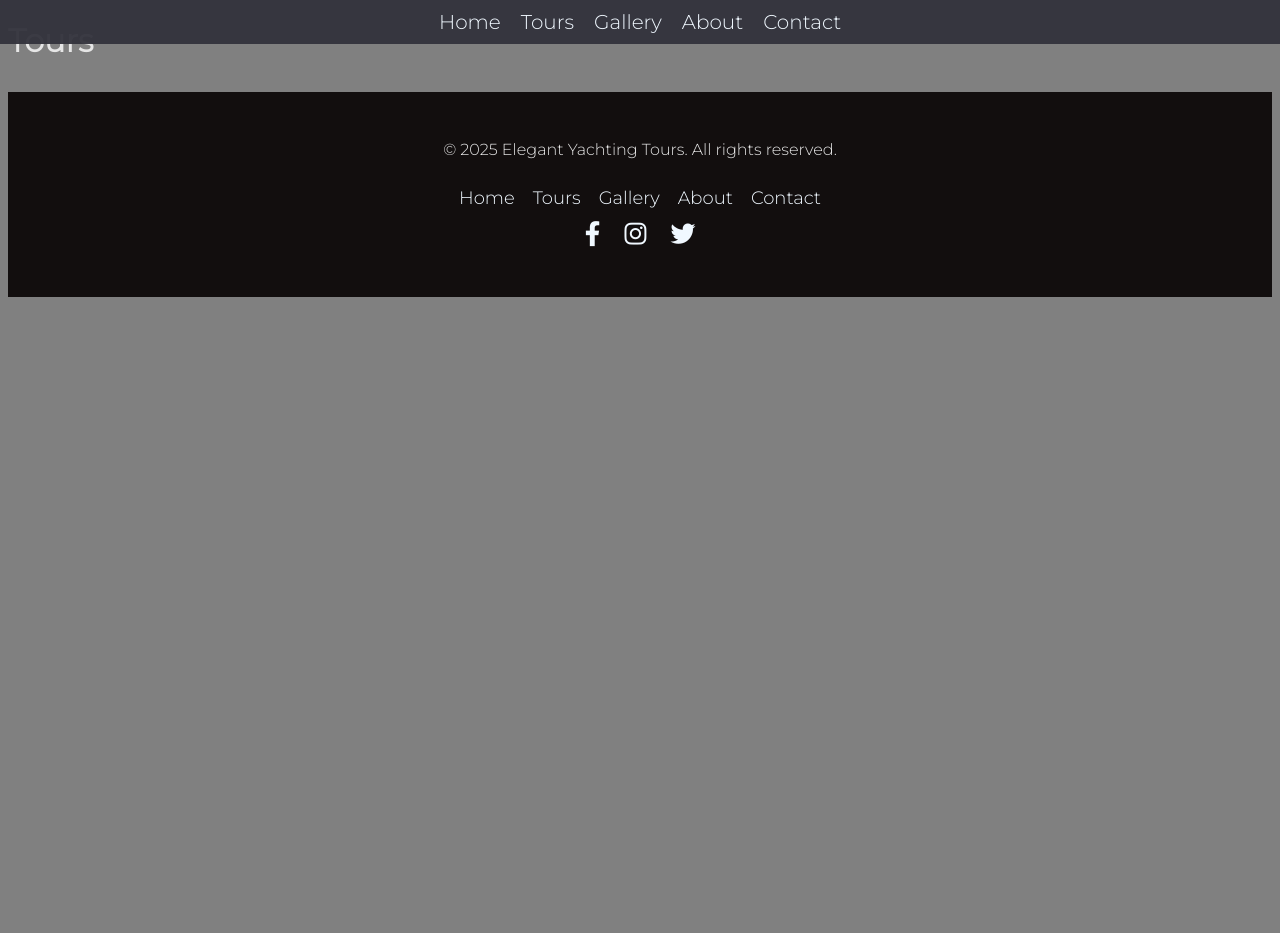
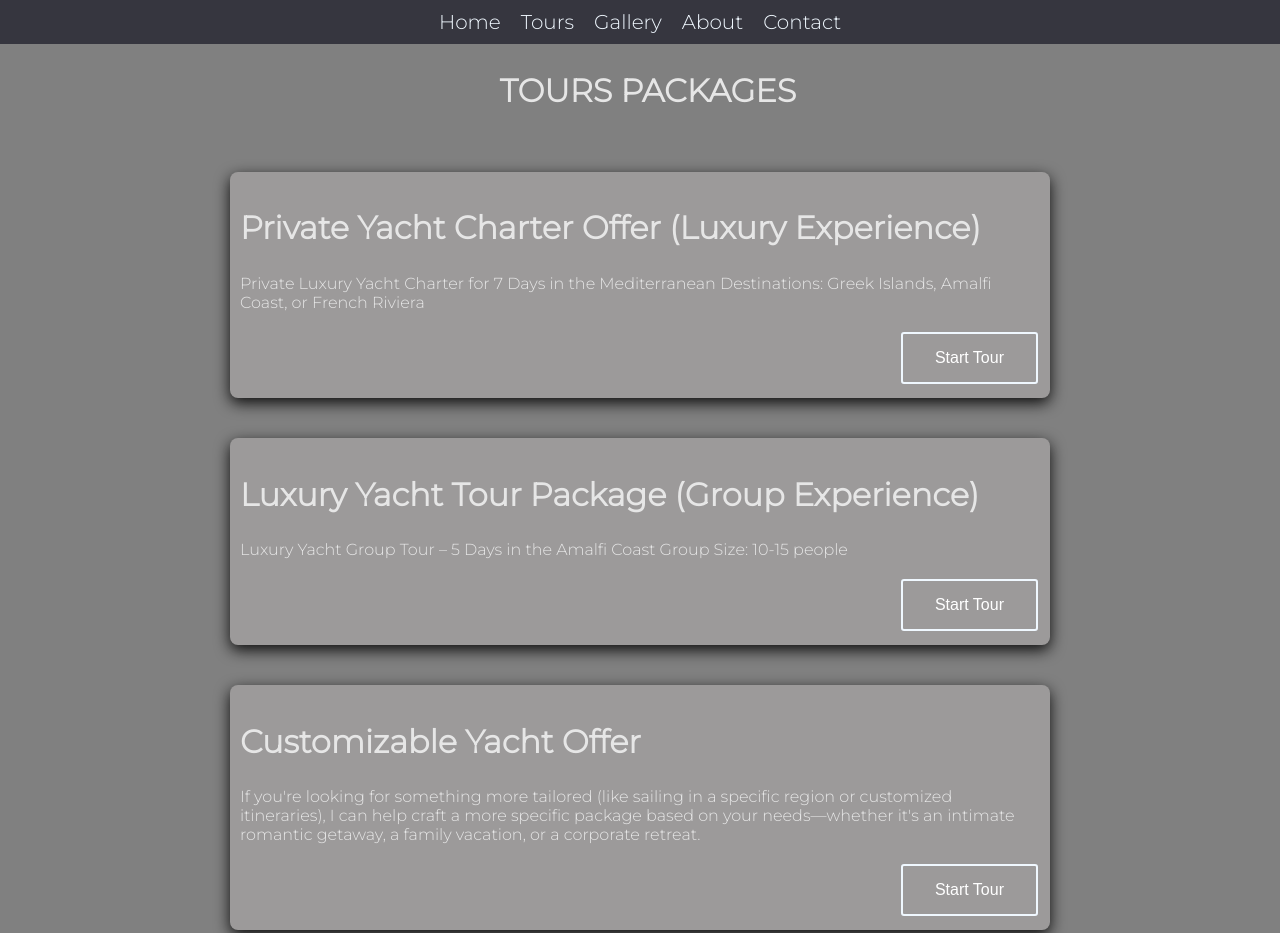
Before and after one commit to itolkent/html_itol, a plain HTML site: page tours.html in a window 1280 px wide. Shown: the top 933 px of the page. Before the commit the page ends 800 px from the top, so only its background shows below. Drawn offline with Linux system fonts and the light colour scheme.

Commit message:
Adding Tour Page , Contact Page and Gallery Page

```diff
--- a/css/style.css
+++ b/css/style.css
@@ -144,6 +144,7 @@ li {
 }
 
 .nav-footer a {
+
     padding: 5px;
     font-family: Impact, Haettenschweiler, 'Arial Narrow Bold', sans-serif;
     font-family: "Montserrat", sans-serif;
@@ -152,6 +153,7 @@ li {
     transition: color 0.3s, border-bottom 0.3s;
     padding-bottom: 5px;
     position: relative;
+
 
 }
 
@@ -214,11 +216,22 @@ li {
     color: #f0f8ff;
     font-size: 25px;
     padding: 10px;
+
 }
 
 .social-media-icon a:hover {
     color: #0000ff;
 
+}
+
+.head_container {
+    margin-top: 50px;
+    width: 100vw;
+    text-align: center;
+    display: flex;
+    align-items: center;
+    flex-direction: column;
+    justify-content: center;
 }
 
 /* GallerySection */
@@ -243,6 +256,7 @@ figure {
 
 
 }
+
 figure img {
     width: 100%;
     height: 300px;
@@ -257,12 +271,109 @@ figure img {
     box-shadow: 0px 0px 3px #ffffff;
     border: 3px solid #ffffff;
 }
-figcaption{
+
+figcaption {
     text-align: center;
-    background-color: rgba(255, 255, 255 ,0.5);
+    background-color: rgba(255, 255, 255, 0.5);
     width: 100%;
     z-index: 1;
     text-transform: uppercase;
     position: absolute;
     bottom: 6px;
 }
+
+/* Contact Section */
+.contact-header {
+    margin-top: 50px;
+    width: 100vw;
+    text-align: center;
+    display: flex;
+    align-items: center;
+    flex-direction: column;
+    justify-content: center;
+}
+
+.contact-form {
+    border-radius: 10px;
+    text-align: left;
+    background-color: #545459;
+    color: #e6e6e6;
+    padding: 20px;
+    width: 30%;
+    border: 5px black;
+
+}
+
+.button-container {
+    display: flex;
+    width: 100%;
+    justify-content: center;
+}
+
+.tour-button {
+
+    align-self: center;
+}
+
+/* Tour Section */
+
+/* .contact-header {
+    margin-top: 50px;
+    width: 100vw;
+    text-align: center;
+    display: flex;
+    align-items: center;
+    flex-direction: column;
+    justify-content: center;
+} */
+.tour-button-container {
+    display: flex;
+    width: 100%;
+    justify-content: right;
+
+}
+
+.package_container {
+    padding: 10px;
+    max-width: 800px;
+    margin: 40px auto;
+    width: 100%;
+    background-color: #9c9a9a;
+    border-radius: 8px;
+    box-shadow: 0 5px 15px #0c0c0c;
+}
+.package_content{
+    display: flex;
+    justify-content: space-between;
+}
+
+.package_container button {
+    align-self: flex-end;
+    border-radius: 3px;
+    border: none;
+    color: rgb(255, 255, 255);
+    padding: 15px 32px;
+    text-align: center;
+    text-decoration: none;
+    display: inline-block;
+    font-size: 16px;
+    margin: 4px 2px;
+    cursor: pointer;
+    background-color: transparent;
+    border: 2px solid #f0f8ff;
+    outline: none;
+}
+
+.package_container button:hover {
+    background-color: #515055;
+    color: #0000ff;
+}
+
+.package_container button:active {
+    transform: translate(3px);
+}
+
+.package_container button::after,
+.package_container button::after {
+    border-radius: 3px;
+}
--- a/tours.html
+++ b/tours.html
@@ -2,12 +2,18 @@
 <html>
 
 <head>
+
     <title>Tours</title>
     <link rel="stylesheet" href="css/style.css">
     <link href="https://fonts.googleapis.com/css2?family=Montserrat:ital,wght@0,300;1,300&display=swap"
         rel="stylesheet">
     <link href="https://cdnjs.cloudflare.com/ajax/libs/font-awesome/6.0.0-beta3/css/all.min.css" rel="stylesheet">
 
+    <meta charset="UTF-8">
+    <meta name="description" content="Yachting Tours Page">
+    <meta name="keywords" content="Yachting, yacht, sail,water,holidays">
+    <meta name="author" content="Kent">
+    <meta name="viewport" content="width=device-width, initial-scale=1.0">
 
 </head>
 
@@ -22,9 +28,45 @@
         </ul>
 
     </nav>
-    <h1>
-        Tours
-    </h1>
+    <div class="head_container">
+        <h1>
+            TOURS PACKAGES
+        </h1>
+    </div>
+
+    <section class="package_container">
+        <h1 class="discoverText">Private Yacht Charter Offer (Luxury Experience)</h1>
+        <p>Private Luxury Yacht Charter for 7 Days in the Mediterranean
+            Destinations: Greek Islands, Amalfi Coast, or French Riviera </p>
+        <div class="tour-button-container">
+            <button>Start Tour</button>
+        </div>
+
+    </section>
+
+
+    </div>
+    <section class="package_container">
+        <h1 class="discoverText">Luxury Yacht Tour Package (Group Experience)</h1>
+        <p>Luxury Yacht Group Tour – 5 Days in the Amalfi Coast
+            Group Size: 10-15 people </p>
+        <div class="tour-button-container">
+            <button>Start Tour</button>
+        </div>
+
+
+    </section>
+    <section class="package_container">
+        <h1 class="discoverText">Customizable Yacht Offer</h1>
+        <p>If you&apos;re looking for something more tailored (like sailing in a specific region or customized
+            itineraries), I can help craft a more specific package based on your needs—whether it's an intimate
+            romantic getaway, a family vacation, or a corporate retreat.
+        </p>
+        <div class="tour-button-container">
+            <button>Start Tour</button>
+        </div>
+    </section>
+
     <!-- Footer Section -->
     <footer>
         <div class="divfooter">
@@ -41,9 +83,12 @@
 
             </nav>
             <p class="social-media-icon">
-                <a href="https://www.facebook.com/elegantyachting"><i class="fa-brands fa-facebook-f"></i></a>
-                <a href="https://www.instagram.com/elegantyachting"><i class="fa-brands fa-instagram"></i></a>
-                <a href="https://www.twitter.com/elegantyachting"><i class="fa-brands fa-twitter"></i></a>
+                <a href="https://www.facebook.com/elegantyachting" target="_blank"><i
+                        class="fa-brands fa-facebook-f"></i></a>
+                <a href="https://www.instagram.com/elegantyachting" target="_blank"><i
+                        class="fa-brands fa-instagram"></i></a>
+                <a href="https://www.twitter.com/elegantyachting" target="_blank"><i
+                        class="fa-brands fa-twitter"></i></a>
             </p>
         </div>
 
```
Also changed, not shown: about.html (+11 -3 lines), contact.html (+45 -10 lines), gallery.html (+6 -3 lines), home.html (+8 -5 lines).
